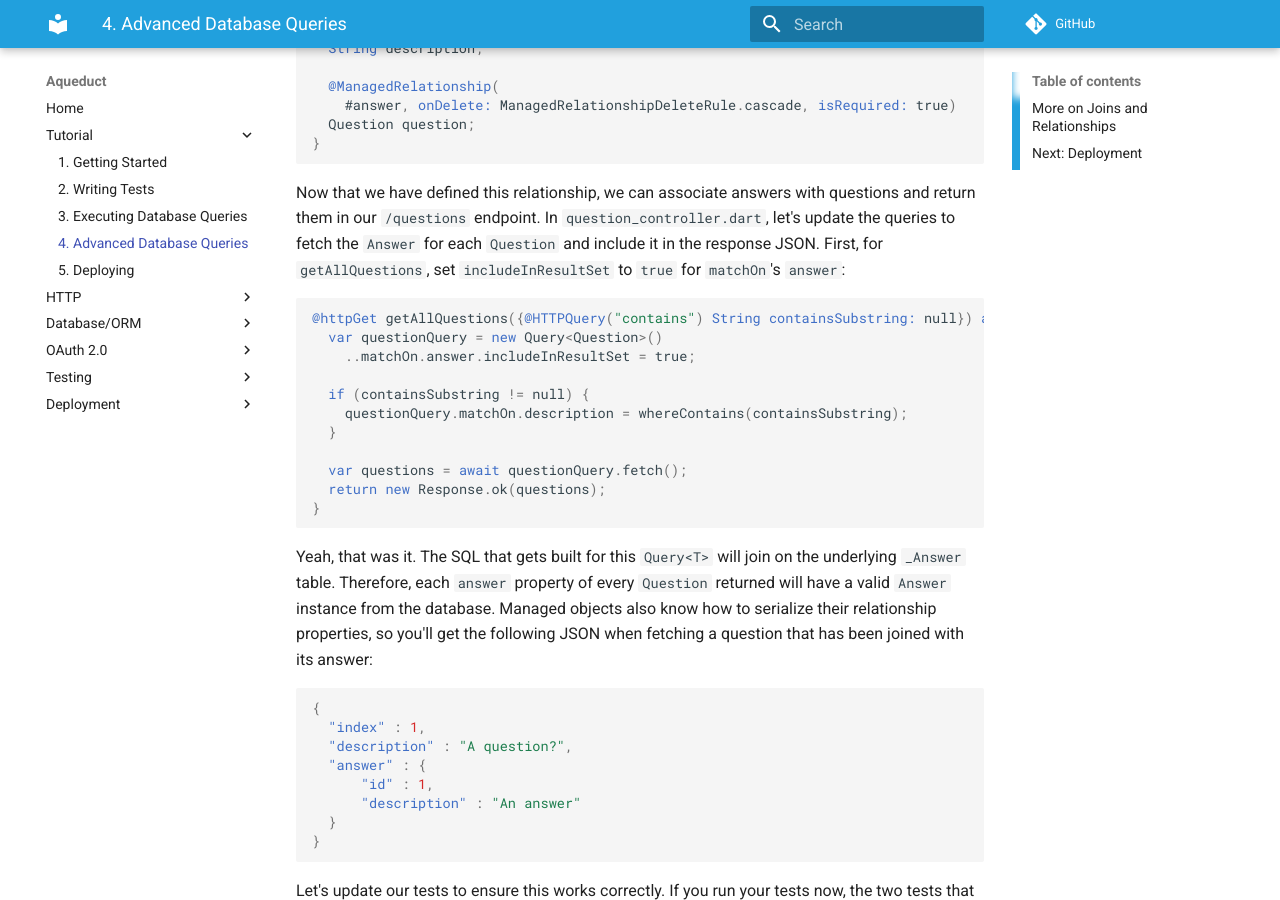
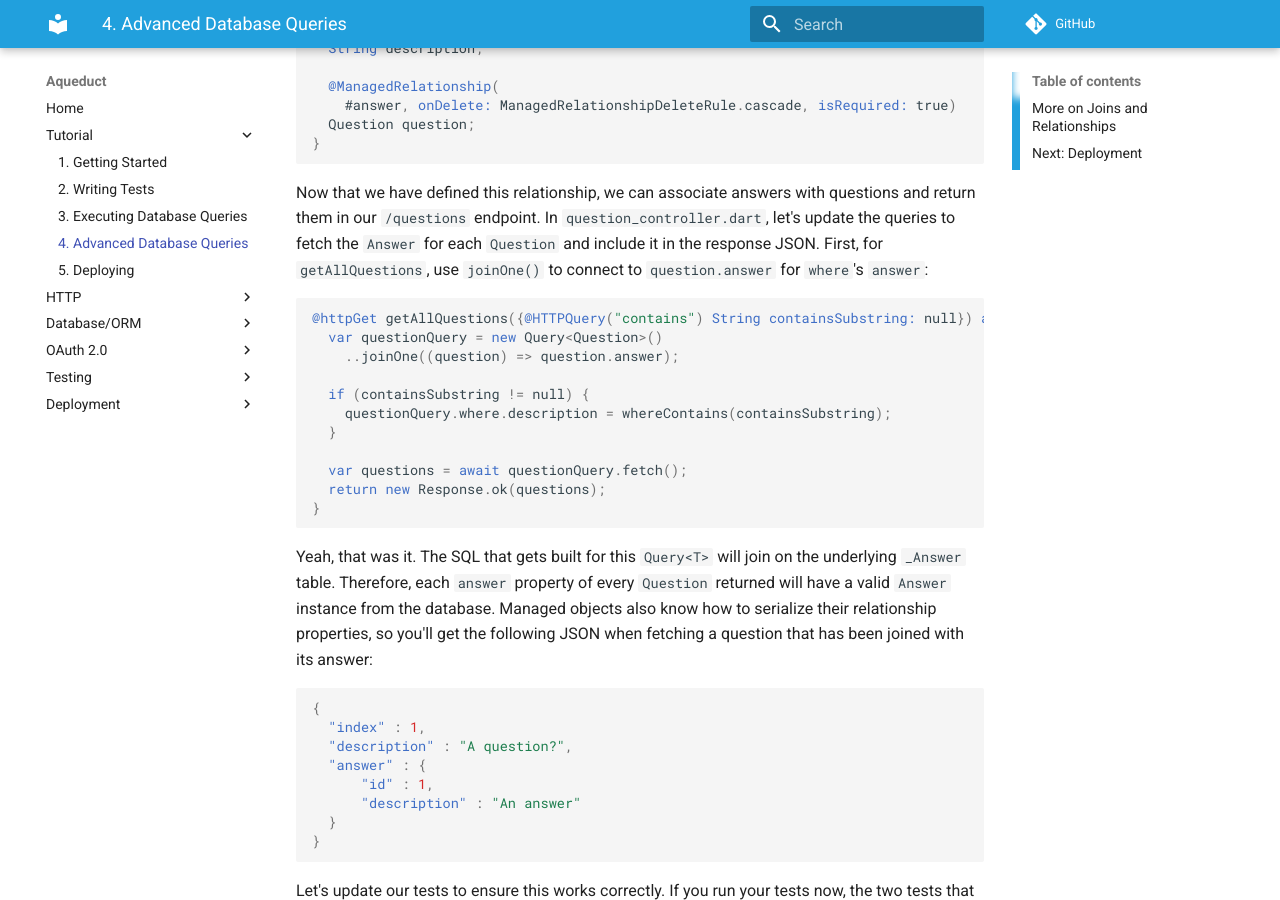
Before and after one commit to stablekernel/aqueduct, an MkDocs documentation site: the page built from docs/tut/model-relationships-and-joins.md, in a window 1280 px wide and 900 px high, scrolled down 1607 px. Built offline with MkDocs 1.6.1 and Material for MkDocs 9.7.7, drawn with Linux system fonts in a browser that asks for light colours; comment, search, counter and statistics services are not loaded; old or Windows-style settings are respelled for this version of MkDocs; some of the changed text lies outside the part shown.

````diff
--- a/docs/tut/model-relationships-and-joins.md
+++ b/docs/tut/model-relationships-and-joins.md
@@ -61,15 +61,15 @@ class _Answer {
 }
 ```
 
-Now that we have defined this relationship, we can associate answers with questions and return them in our `/questions` endpoint. In `question_controller.dart`, let's update the queries to fetch the `Answer` for each `Question` and include it in the response JSON. First, for `getAllQuestions`, set `includeInResultSet` to `true` for `matchOn`'s `answer`:
+Now that we have defined this relationship, we can associate answers with questions and return them in our `/questions` endpoint. In `question_controller.dart`, let's update the queries to fetch the `Answer` for each `Question` and include it in the response JSON. First, for `getAllQuestions`, use `joinOne()` to connect to `question.answer` for `where`'s `answer`:
 
 ```dart
 @httpGet getAllQuestions({@HTTPQuery("contains") String containsSubstring: null}) async {
   var questionQuery = new Query<Question>()
-    ..matchOn.answer.includeInResultSet = true;
+    ..joinOne((question) => question.answer);
 
   if (containsSubstring != null) {
-    questionQuery.matchOn.description = whereContains(containsSubstring);
+    questionQuery.where.description = whereContains(containsSubstring);
   }
 
   var questions = await questionQuery.fetch();
@@ -201,15 +201,15 @@ The inverse relationship doesn't have to be updated - whether it is has-one or h
 
 ```dart
 var query = new Query<Question>()
-  ..matchOn.answers.includeInResultSet = true;
+  ..where.answers.includeInResultSet = true;
 ```
 
-Each returned `Question` would also have a `ManagedSet` of `Answer`s in its `answers` property. You may also filter which answers are returned for each `Question` by nesting `matchOn` properties.
+Each returned `Question` would also have a `ManagedSet` of `Answer`s in its `answers` property. You may also filter which answers are returned for each `Question` by nesting `where` properties.
 
 ```dart
 var query = new Query<Question>()
-  ..matchOn.answers.includeInResultSet = true
-  ..matchOn.answers.matchOn.isCorrect = whereEqualTo(true);
+  ..where.answers.includeInResultSet = true
+  ..where.answers.where.isCorrect = whereEqualTo(true);
 ```
 
 This would fetch all `Question`s and all of their correct answers. Note that if `includeInResultSet` was not set to `true`, this `Query<T>` would not filter answers because it wouldn't fetch them at all!
````
Also changed, not shown: docs/tut/executing-queries.md (+7 -7 lines).
